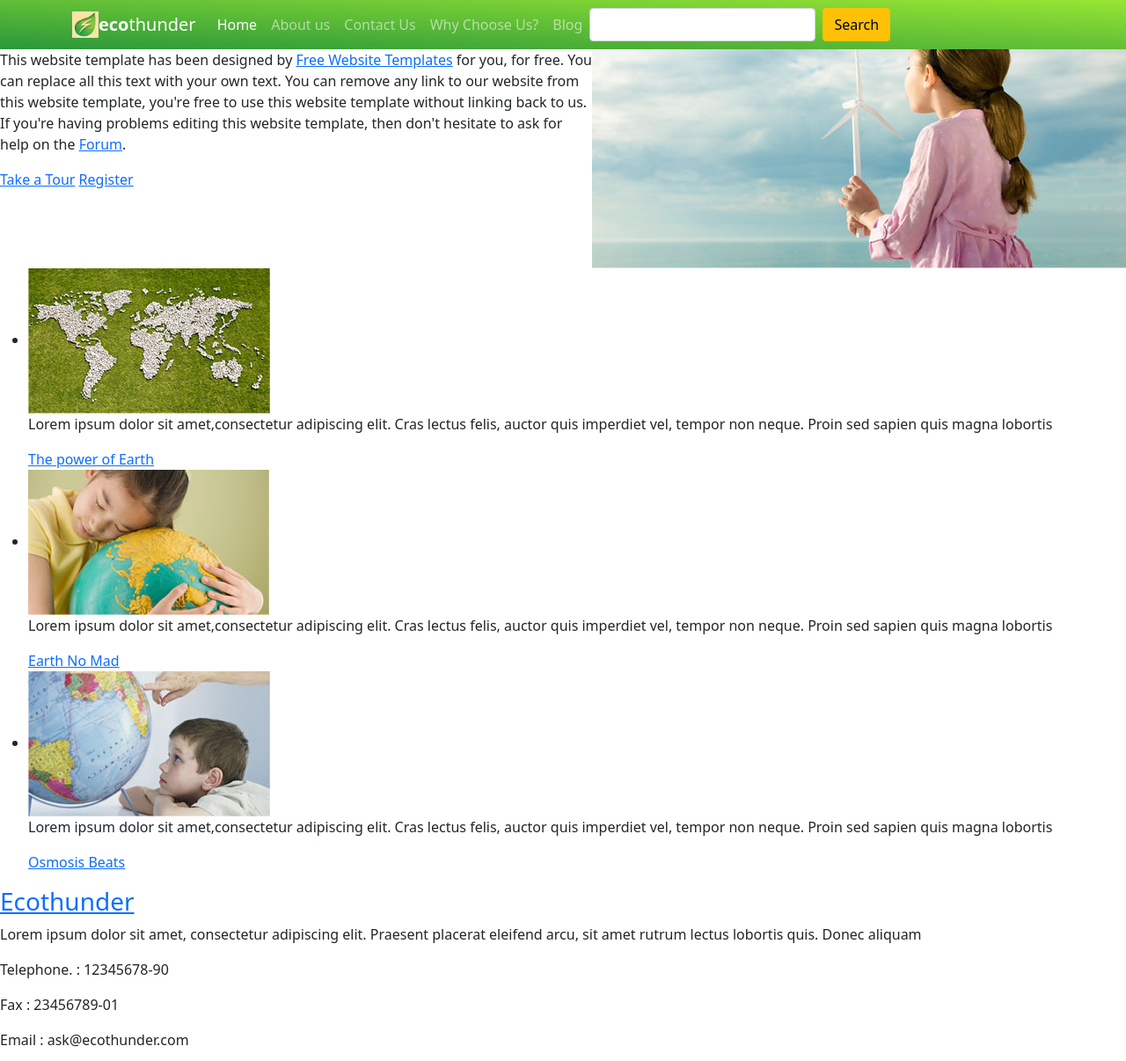
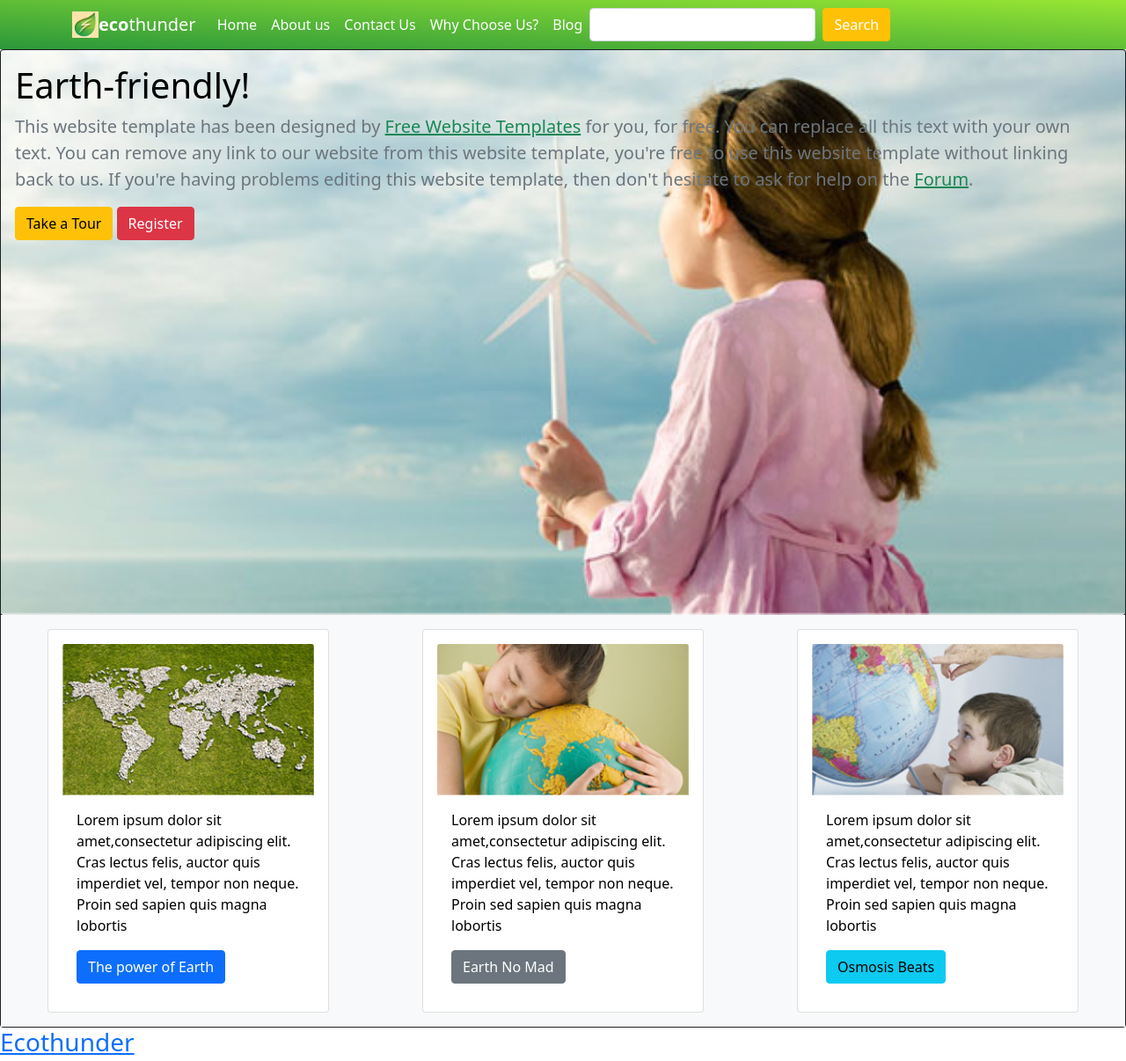
Before and after one commit to amorellb/ecothunder, a website: page index.html in a window 1280 px wide. Shown: the top 1206 px of the page at 88% size. Drawn offline with nearby package versions, Linux system fonts and the light colour scheme.

Commit message:
first section as a card

```diff
--- a/index.html
+++ b/index.html
@@ -19,10 +19,11 @@
   </head>
 
   <body>
-    <header id="header" class="header fixed-top">
-      <nav class="navbar navbar-dark navbar-expand-lg">
+    <!-- fixed-top (da problemas) -->
+    <header id="header" class="header">
+      <nav class="navbar navbar-light navbar-expand-lg">
         <div class="container">
-          <a class="navbar-brand fw-bold mb-0" href="index.html"
+          <a class="navbar-brand fw-bold mb-0 text-white" href="index.html"
             ><img
               class="d-inline-block align-top"
               src="./src/img/logo-leaf.jpg"
@@ -45,37 +46,50 @@
           <div class="navbar-collapse collapse" id="navbarContent">
             <ul class="navbar-nav">
               <li class="nav-item">
-                <a class="nav-link active" href="index.html">Home</a>
+                <a class="nav-link active text-white" href="index.html">Home</a>
               </li>
               <li class="nav-item">
-                <a class="nav-link" href="about.html">About us</a>
+                <a class="nav-link text-white" href="about.html">About us</a>
               </li>
               <li class="nav-item">
-                <a class="nav-link" href="contact.html">Contact Us</a>
+                <a class="nav-link text-white" href="contact.html"
+                  >Contact Us</a
+                >
               </li>
               <li class="nav-item">
-                <a class="nav-link" href="whychoose.html">Why Choose Us?</a>
+                <a class="nav-link text-white" href="whychoose.html"
+                  >Why Choose Us?</a
+                >
               </li>
               <li class="nav-item">
-                <a class="nav-link" href="blog.html">Blog</a>
+                <a class="nav-link text-white" href="blog.html">Blog</a>
               </li>
             </ul>
             <form class="d-flex">
               <input type="text" class="form-control me-2" />
-              <button type="submit" class="btn btn-warning">Search</button>
+              <button type="submit" class="btn btn-warning text-white">
+                Search
+              </button>
             </form>
           </div>
         </div>
       </nav>
     </header>
 
-    <main id="content">
-      <div id="section" class="d-flex">
-        <div>
-          <h1>Earth-friendly!</h1>
-          <p>
+    <!-- shadow p-3 mb-5 rounded (shadows) -->
+
+    <main id="main-content">
+      <section id="first-section" class="card bg-dark text-black">
+        <img
+          class="card-img img-fluid"
+          src="./src/img/little-girl-blowing-wind-mill.jpg"
+          alt="Card image"
+        />
+        <div class="card-img-overlay">
+          <h1 class="card-title">Earth-friendly!</h1>
+          <p class="card-text lead text-muted">
             This website template has been designed by
-            <a href="http://www.freewebsitetemplates.com/"
+            <a class="link-success" href="http://www.freewebsitetemplates.com/"
               >Free Website Templates</a
             >
             for you, for free. You can replace all this text with your own text.
@@ -83,63 +97,64 @@
             you're free to use this website template without linking back to us.
             If you're having problems editing this website template, then don't
             hesitate to ask for help on the
-            <a href="http://www.freewebsitetemplates.com/forum/">Forum</a>.
+            <a
+              class="link-success"
+              href="http://www.freewebsitetemplates.com/forum/"
+              >Forum</a
+            >.
           </p>
-          <span>
-            <a class="first" href="index.html">Take a Tour</a>
-            <a href="register.html">Register</a>
+          <span class="card-text">
+            <a type="button" class="btn btn-warning" href="index.html"
+              >Take a Tour</a
+            >
+            <a type="button" class="btn btn-danger" href="register.html"
+              >Register</a
+            >
           </span>
         </div>
-        <div id="figure">
-          <a href="index.html"
-            ><img src="./src/img/little-girl-blowing-wind-mill.jpg" alt="Image"
+      </div>
+
+      <section id="second-section" class="d-flex justify-content-around flex-wrap bg-light">
+        <div class="card cards p-3 m-3">
+          <a href="powerearth.html"
+            ><img class="card-img-top" src="./src/img/map-in-grass.jpg" alt="Image"
           /></a>
-          <span></span>
+          <div class="card-body">
+          <p class="card-text">
+            Lorem ipsum dolor sit amet,consectetur adipiscing elit. Cras lectus
+            felis, auctor quis imperdiet vel, tempor non neque. Proin sed sapien
+            quis magna lobortis
+          </p>
+          <a class="btn btn-primary" href="powerearth.html">The power of Earth</a>
         </div>
-        <span class="background"></span>
         </div>
-      <div id="featured">
-        <ul>
-          <li class="first">
-            <a href="powerearth.html"
-              ><img src="./src/img/map-in-grass.jpg" alt="Image"
+        <div class="card cards p-3 m-3">
+          <a href="earthmad.html"
+            ><img class="card-img-top" src="./src/img/little-girl-hugging-the-globe.jpg" alt="Image"
           /></a>
-            <span></span>
-            <p>
-              Lorem ipsum dolor sit amet,consectetur adipiscing elit. Cras
-              lectus felis, auctor quis imperdiet vel, tempor non neque. Proin
-              sed sapien quis magna lobortis
+          <div class="card-body">
+          <p class="card-text">
+            Lorem ipsum dolor sit amet,consectetur adipiscing elit. Cras lectus
+            felis, auctor quis imperdiet vel, tempor non neque. Proin sed sapien
+            quis magna lobortis
           </p>
-            <a class="link" href="powerearth.html">The power of Earth</a>
-          </li>
-          <li>
-            <a href="earthmad.html"
-              ><img
-                src="./src/img/little-girl-hugging-the-globe.jpg"
-                alt="Image"
+          <a class="btn btn-secondary" href="earthmad.html">Earth No Mad</a>
+        </div>
+        </div>
+        <div class="card cards p-3 m-3">
+          <a href="osmosisbeats.html"
+            ><img class="card-img-top" src="./src/img/pointing-area-in-globe.jpg" alt="Image"
           /></a>
-            <span></span>
-            <p>
-              Lorem ipsum dolor sit amet,consectetur adipiscing elit. Cras
-              lectus felis, auctor quis imperdiet vel, tempor non neque. Proin
-              sed sapien quis magna lobortis
+          <div class="card-body">
+          <p class="card-text">
+            Lorem ipsum dolor sit amet,consectetur adipiscing elit. Cras lectus
+            felis, auctor quis imperdiet vel, tempor non neque. Proin sed sapien
+            quis magna lobortis
           </p>
-            <a class="link" href="earthmad.html">Earth No Mad</a>
-          </li>
-          <li>
-            <a href="osmosisbeats.html"
-              ><img src="./src/img/pointing-area-in-globe.jpg" alt="Image"
-            /></a>
-            <span></span>
-            <p>
-              Lorem ipsum dolor sit amet,consectetur adipiscing elit. Cras
-              lectus felis, auctor quis imperdiet vel, tempor non neque. Proin
-              sed sapien quis magna lobortis
-            </p>
-            <a class="link" href="osmosisbeats.html">Osmosis Beats</a>
-          </li>
-        </ul>
+          <a class="btn btn-info" href="osmosisbeats.html">Osmosis Beats</a>
         </div>
+        </div>
+      </section>
     </main>
 
     <footer id="footer">
--- a/src/scss/custom.scss
+++ b/src/scss/custom.scss
@@ -24,3 +24,7 @@ $primary: linear-gradient(to bottom left, #98e633, #2a973a);
 .header {
   background: $primary;
 }
+
+.cards {
+  width: 20rem;
+}
```
Also changed, not shown: src/css/custom.css, 1 other file. Lines whose indentation alone changed are shown as unchanged.
